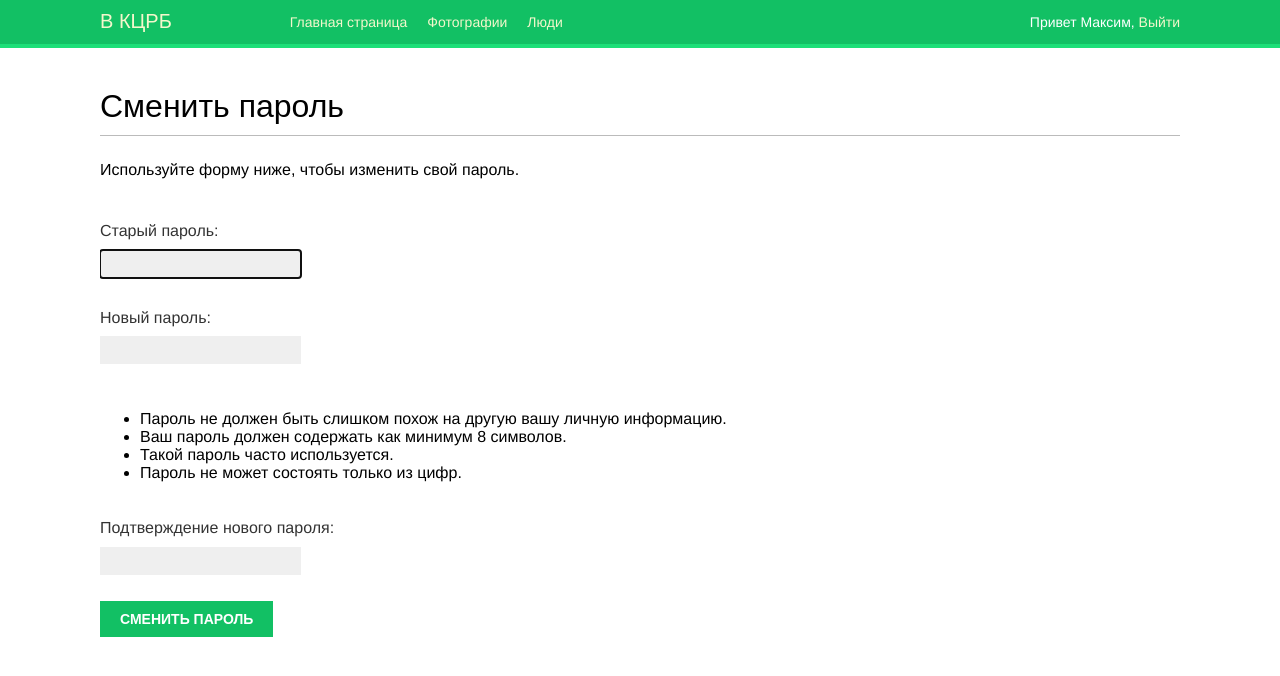
After one commit to DonCorleone-byte/Social-Network, a Django app: page /account/password_change/ in a window 1280 px wide. The commit adds this page. Shown: the top 676 px of the page. Run offline with Django 3.2, Linux system fonts and the light colour scheme; a user stored in the database is signed in; some web fonts are replaced.

Commit message:
Реализована возможность смены пароля

```diff
--- a/vkcrb/account/Templates/base.html
+++ b/vkcrb/account/Templates/base.html
@@ -27,7 +27,7 @@
         {% endif %}
         <span class="user">
             {% if request.user.is_authenticated %}
-                Добрый день! {{ request.user.first_name }},
+                Привет {{ request.user.first_name }},
                 <a href="{% url "logout" %}">Выйти</a>
             {% else %}
                 <a href="{% url "login" %}">Войти</a>
--- /dev/null
+++ b/vkcrb/account/Templates/registration/password_change_form.html
@@ -0,0 +1,13 @@
+{% extends "base.html" %}
+
+{% block title %}Сменить пароль{% endblock %}
+
+{% block content %}
+    <h1>Сменить пароль</h1>
+    <p>Используйте форму ниже, чтобы изменить свой пароль.</p>
+    <form action="." method="post">
+        {{ form.as_p }}
+         <p><input type="submit" value="Сменить пароль"></p>
+        {% csrf_token %}
+    </form>
+{% endblock %}
--- a/vkcrb/account/urls.py
+++ b/vkcrb/account/urls.py
@@ -9,4 +9,10 @@ urlpatterns = [
     path('login/', auth_views.LoginView.as_view(), name='login'),
     path('logout/', auth_views.LogoutView.as_view(), name='logout'),
     path('', views.dashboard, name='dashboard'),
+    path('password_change/',
+            auth_views.PasswordChangeView.as_view(),
+            name='password_change'),
+    path('password_change/done/',
+            auth_views.PasswordChangeDoneView.as_view(),
+            name='password_change_done'),
 ]
```
Also changed, not shown: vkcrb/account/Templates/registration/password_change_done.html (added, +8 -0 lines), vkcrb/db.sqlite3.
